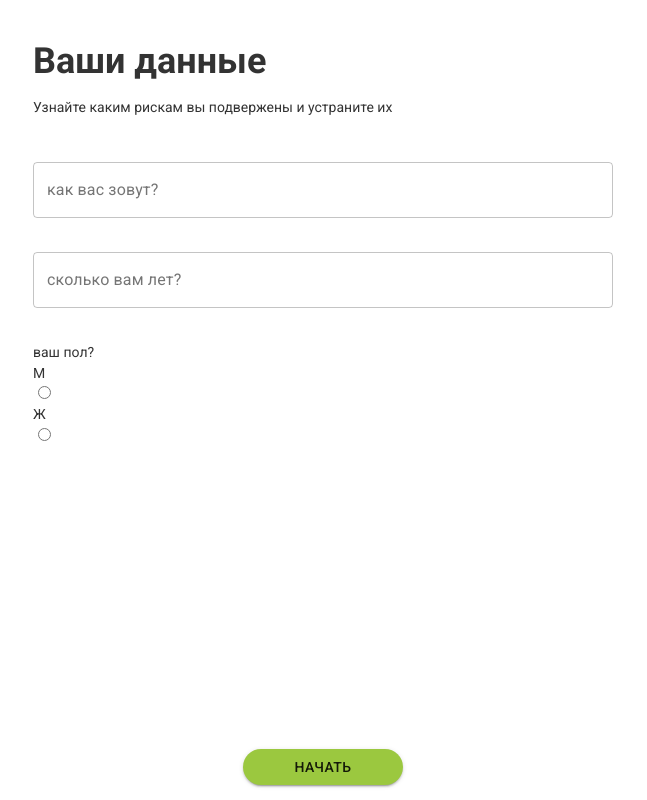
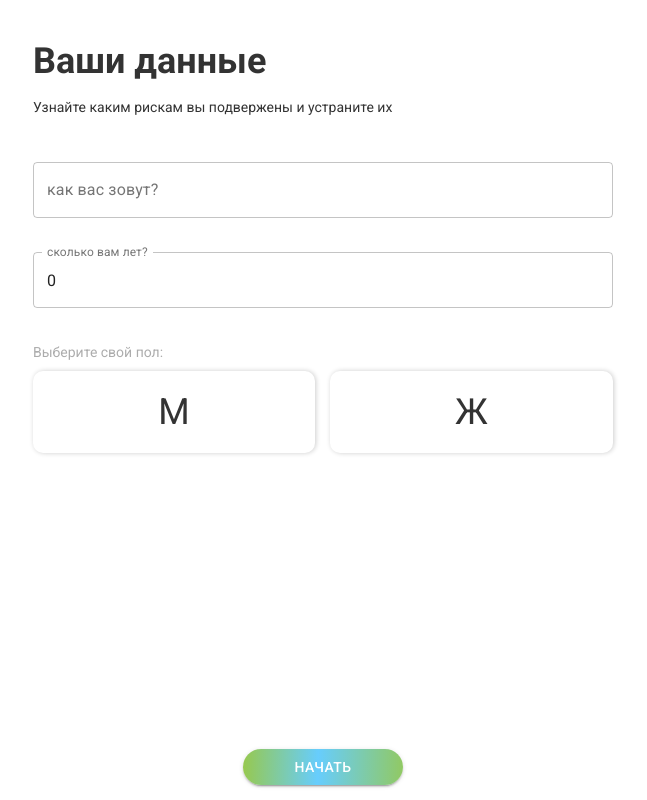
Before and after one commit to QwiniTRON/immunify, a React (Create React App) app: page /reg in a window 1280 px wide. Shown: the whole page, without its empty margins (317-964 px from the left). Built offline with nearby package versions, Linux system fonts and the light colour scheme.

Commit message:
* reg page

```diff
--- a/src/components/UI/AppButton/index.tsx
+++ b/src/components/UI/AppButton/index.tsx
@@ -7,12 +7,15 @@ import { sif } from '../../../utils/Styels';
 type AppButtonProps = {
     [p: string]: any
     floated?: boolean
+    appColor?: 'linear'
 }
 
 const useStyles = makeStyles((theme) => ({
-    root: {
-        borderRadius: 45
-    },
+    root: (props: AppButtonProps) => ({
+        borderRadius: 45,
+        background: props.appColor == 'linear' ? "linear-gradient(91.68deg, #9BC83F -3.91%, #67CDFD 46.87%, #9BC83F 112.32%)" : '',
+        color: props.appColor == 'linear' ? "#fff" : '',
+    }),
     floated: {
         position: 'fixed',
         bottom: 75,
@@ -24,14 +27,14 @@ const useStyles = makeStyles((theme) => ({
 }));
 
 export const AppButton: React.FC<AppButtonProps> = (props) => {
-    const classes = useStyles();
+    const classes = useStyles(props);
 
     return (
         <Button
             color="primary"
             variant="contained"
             classes={{
-                root: sif({[classes.root]: true, [classes.floated]: Boolean(props.floated) })
+                root: sif({ [classes.root]: true, [classes.floated]: Boolean(props.floated) })
             }}
             {...props}>
             {props.children}
--- a/src/components/UI/AppRadioButton/index.tsx
+++ b/src/components/UI/AppRadioButton/index.tsx
@@ -1,5 +1,7 @@
 import React from 'react';
 import { makeStyles } from '@material-ui/core/styles';
+
+import { sif } from '../../../utils/Styels';
 
 
 type AppRadioButtonProps = {
@@ -12,21 +14,34 @@ type AppRadioButtonProps = {
 
 const useStyles = makeStyles({
   root: {
-
+    display: 'inline-block',
+    padding: 15,
+    boxShadow: '1px 0px 5px rgba(0, 0, 0, 0.2)',
+    borderRadius: 10,
+    position: 'relative',
+    textAlign: 'center'
   },
   input: {
-
+    opacity: 0,
+    width: 1,
+    height: 1,
+    position: 'absolute',
+    top: 0,
+    left: 0
+  },
+  _checked: {
+    boxShadow: '1px 0px 5px #67CDFD',
   }
 });
 
 
 export const AppRadioButton: React.FC<AppRadioButtonProps> = ({ text, ...props }) => {
-  const classes = useStyles();
+  const classes = useStyles(props);
 
   return (
-    <div className={classes.root}>
+    <label className={sif({ [classes.root]: true, [classes._checked]: Boolean(props.checked) })}>
       <div>{text}</div>
       <input className={classes.input} type="radio" {...props} />
-    </div>
+    </label>
   );
 };
--- a/src/containers/Reg/Reg.tsx
+++ b/src/containers/Reg/Reg.tsx
@@ -1,10 +1,8 @@
-import react, { useState } from 'react';
+import React, { useState } from 'react';
 import Typography from '@material-ui/core/Typography';
 import TextField from '@material-ui/core/TextField';
-import RadioGroup from '@material-ui/core/RadioGroup';
-import FormControlLabel from '@material-ui/core/FormControlLabel';
-import Radio from '@material-ui/core/Radio';
-import { makeStyles, useTheme } from '@material-ui/core/styles';
+import Box from '@material-ui/core/Box';
+import { makeStyles } from '@material-ui/core/styles';
 import { connect } from 'react-redux';
 import { useHistory } from 'react-router-dom';
 
@@ -13,9 +11,9 @@ import './reg.scss';
 import { AppButton } from '../../components/UI/AppButton';
 import { register } from '../../store/user/action';
 import { RootState } from '../../store';
-import { AppLink } from '../../components/UI/AppLink';
 import { AppRadioGroup } from '../../components/UI/AppRadioGroup';
 import { AppRadioButton } from '../../components/UI/AppRadioButton';
+import { s } from '../../utils/Styels';
 
 
 type RegProps = {
@@ -27,6 +25,13 @@ type RegProps = {
 const useStyle = makeStyles({
     sexLabel: {
         fontSize: 14
+    },
+    sexInput: {
+        fontSize: 36,
+        flexGrow: 1
+    },
+    _sexInputMarginRight: {
+        marginRight: 15
     }
 });
 
@@ -103,39 +108,44 @@ const Reg: React.FC<RegProps> = ({
 
                 <form className="reg__form" onSubmit={handleSubmit}>
 
-                    <Typography color="error">{errors.name}</Typography>
                     <TextField
                         label="как вас зовут?"
                         id="name-field"
                         variant="outlined"
                         className="reg__input"
                         value={name}
-                        onChange={(e: React.ChangeEvent<HTMLInputElement>) => setName(e.target.value)} />
+                        onChange={(e: React.ChangeEvent<HTMLInputElement>) => setName(e.target.value)}
+                        error={Boolean(errors.name)}
+                        helperText={errors.name} />
 
-                    <Typography color="error">{errors.age}</Typography>
                     <TextField
                         id="age-field"
                         label="сколько вам лет?"
                         type="number"
                         variant="outlined"
                         className="reg__input"
-                        value={age}
+                        value={+age}
                         onChange={(e: React.ChangeEvent<HTMLInputElement>) => setAge(e.target.value)}
+                        error={Boolean(errors.age)}
+                        helperText={errors.age}
                     />
 
-                    <p>ваш пол?</p>
+                    <Box color="#acacac" marginBottom={1}>Выберите свой пол:</Box>
+
                     <Typography color="error">{errors.sex}</Typography>
 
+                    <Box display="flex" justifyContent="space-between">
                         <AppRadioGroup onChange={(value: string) => {
                             setSex(value);
                         }}
                             value={sex}
                         >
-                        <AppRadioButton value="man" text="М" />
-                        <AppRadioButton value="woman" text="Ж" />
+                            <AppRadioButton value="man" text="М" classes={{ root: s(clasess.sexInput, clasess._sexInputMarginRight) }} />
+                            <AppRadioButton value="woman" text="Ж" classes={{ root: clasess.sexInput }} />
                         </AppRadioGroup>
+                    </Box>
 
-                    <AppButton disabled={loading} type="submit" className="reg_start">
+                    <AppButton disabled={loading} type="submit" className="reg_start" appColor="linear">
                         Начать
                     </AppButton>
                 </form>
```
Also changed, not shown: 1 other file (tests, documents, lock files or other folders). Lines whose indentation alone changed are shown as unchanged.
